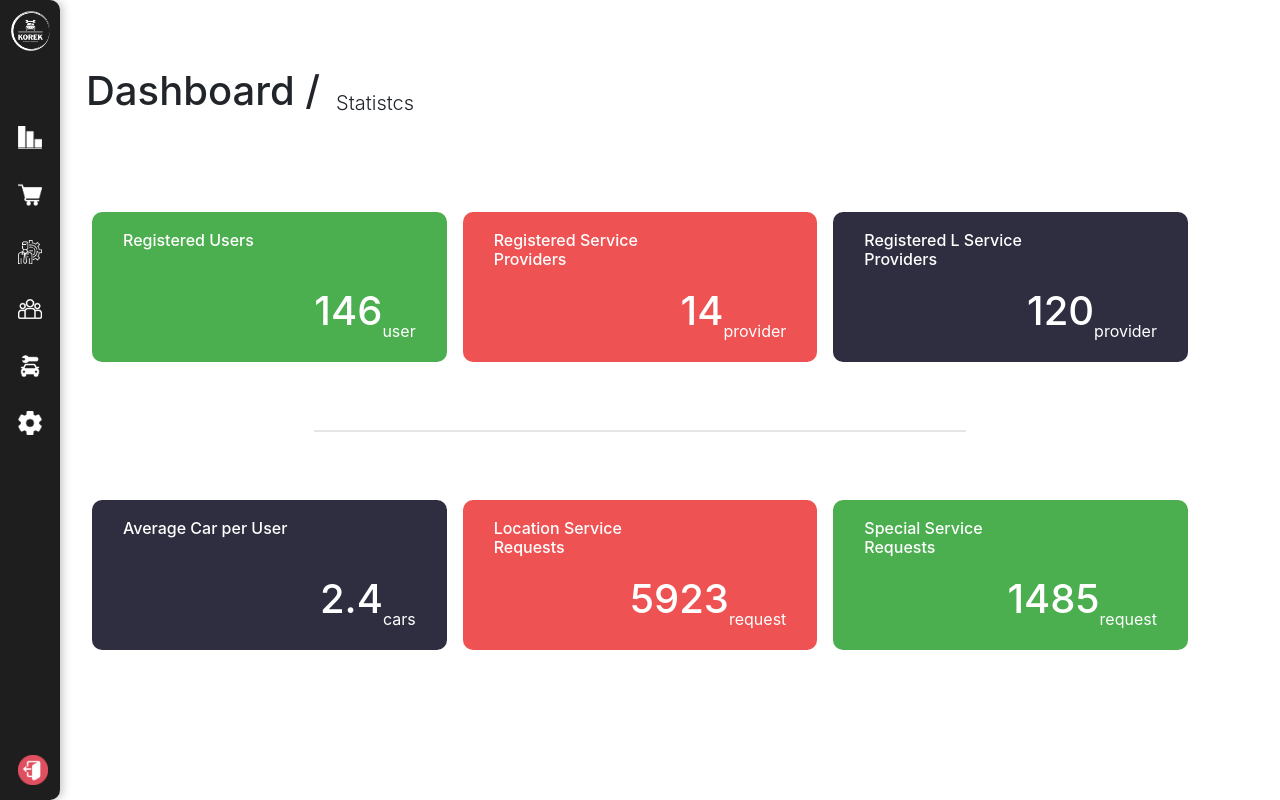
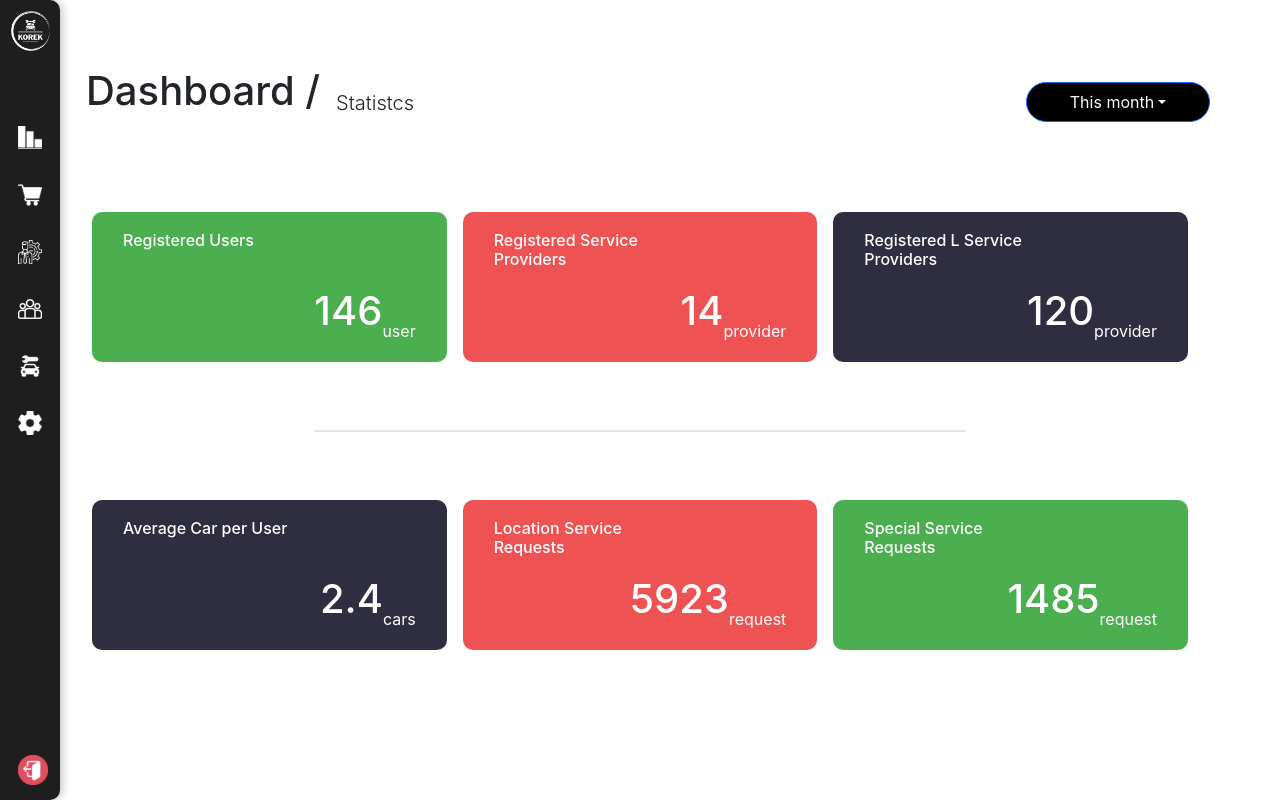
Before and after one commit to mrwan14/Korek, a React (Create React App) app: page / in a window 1280 px wide. Built offline with nearby package versions, Linux system fonts and the light colour scheme.

Commit message:
dropDown

```diff
--- a/package.json
+++ b/package.json
@@ -8,6 +8,7 @@
     "@testing-library/react": "^13.4.0",
     "@testing-library/user-event": "^13.5.0",
     "react": "^18.2.0",
+    "react-bootstrap": "^2.7.2",
     "react-dom": "^18.2.0",
     "react-router-dom": "^6.9.0",
     "react-scripts": "5.0.1",
--- a/public/index.html
+++ b/public/index.html
@@ -2,7 +2,7 @@
 <html lang="en">
   <head>
     <meta charset="utf-8" />
-    <link rel="icon" href="%PUBLIC_URL%/favicon.ico" />
+    <link rel="icon" href="%PUBLIC_URL%/favicon.png" />
     <meta name="viewport" content="width=device-width, initial-scale=1" />
     <meta name="theme-color" content="#000000" />
     <meta
@@ -11,7 +11,7 @@
     />
     <link rel="apple-touch-icon" href="%PUBLIC_URL%/logo192.png" />
     <style>
-      @import url('https://fonts.googleapis.com/css2?family=Montserrat:ital@0;1&display=swap');
+      @import url("https://fonts.googleapis.com/css2?family=Montserrat:ital@0;1&display=swap");
     </style>
     <!--
       manifest.json provides metadata used when your web app is installed on a
@@ -24,6 +24,5 @@
   <body>
     <noscript>You need to enable JavaScript to run this app.</noscript>
     <div id="root"></div>
-
   </body>
 </html>
--- a/src/Component/Statistcs/Statistcs.css
+++ b/src/Component/Statistcs/Statistcs.css
@@ -1,3 +1,10 @@
+.dropdown
+{
+  position: absolute;
+  top: 25px;
+  right: 35px;
+
+}
 .item {
   width: 350px;
   height: 150px;
--- a/src/Component/Statistcs/Statistcs.jsx
+++ b/src/Component/Statistcs/Statistcs.jsx
@@ -1,8 +1,51 @@
-import React from "react";
+/* eslint-disable jsx-a11y/anchor-is-valid */
+import React, { useState } from "react";
 import "./Statistcs.css";
+// import DropdownButton from "react-bootstrap/DropdownButton";
+// import Dropdown from "react-bootstrap/Dropdown";
+import Dropdown from "react-bootstrap/Dropdown";
+import DropdownButton from "react-bootstrap/DropdownButton";
+
 export default function Statistcs() {
+  const [dropDownValue, setdropDownValue] = useState("This month");
+
   return (
     <>
+      <div className="dropdown">
+        <DropdownButton
+          id="dropdown-item-button"
+          title={dropDownValue}
+          className="format"
+        >
+          <Dropdown.Item as="button">
+            <div onClick={(e) => setdropDownValue(e.target.textContent)}>
+              Last month
+            </div>
+          </Dropdown.Item>
+          <Dropdown.Item as="button">
+            <div onClick={(e) => setdropDownValue(e.target.textContent)}>
+              Today
+            </div>
+          </Dropdown.Item>
+          <Dropdown.Item as="button">
+            <div onClick={(e) => setdropDownValue(e.target.textContent)}>
+              Tomorrow
+            </div>
+          </Dropdown.Item>
+          <Dropdown.Item as="button">
+            <div onClick={(e) => setdropDownValue(e.target.textContent)}>
+              This year
+            </div>
+          </Dropdown.Item>
+
+          <Dropdown.Item as="button">
+            <div onClick={(e) => setdropDownValue(e.target.textContent)}>
+              Last year
+            </div>
+          </Dropdown.Item>
+        </DropdownButton>
+      </div>
+
       <div className="statistcs d-flex row">
         <div className="col-md-4 col-sm-10 m-sm-auto p-2 ">
           <div className="item item1 text-white d-flex">
@@ -32,7 +75,7 @@ export default function Statistcs() {
           </div>
         </div>
         <div className="d-flex justify-content-center">
-        <div className="line"></div>
+          <div className="line"></div>
         </div>
         <div className="col-md-4 col-sm-10 m-sm-auto p-2 ">
           <div className="item item3 text-white d-flex">
```
Also changed, not shown: public/favicon.png (added), 1 other file (tests, documents, lock files or other folders).
